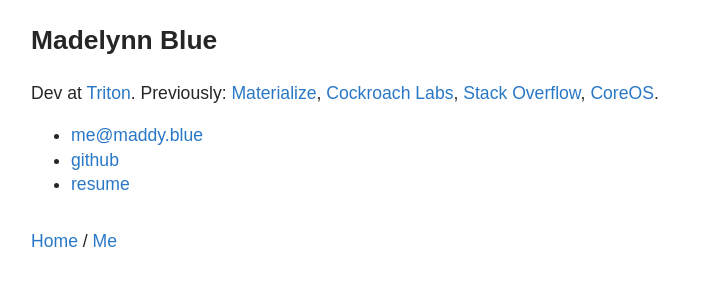
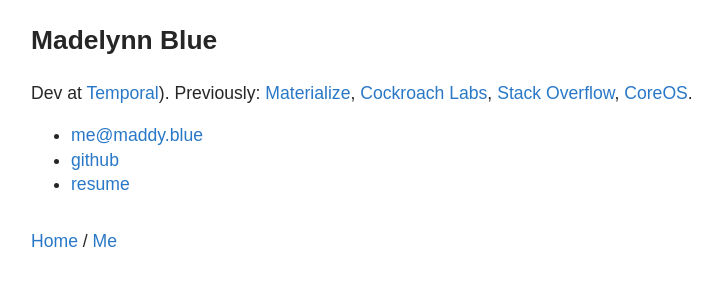
Before and after one commit to maddyblue/website, an Eleventy site: page src/me.md in a window 1280 px wide. Shown: the whole page, without its empty margins (109-827 px from the left). Built offline with nearby package versions, Linux system fonts and the light colour scheme; Eleventy itself is replaced by a stand-in of ours; files that its build step writes are made by us from their sources.

Commit message:
Update me.md

```diff
--- a/src/me.md
+++ b/src/me.md
@@ -3,7 +3,7 @@
 layout: layouts/post.njk
 ---
 
-Dev at [Triton](https://triton.ai/).
+Dev at [Temporal](https://temporal.io/)).
 Previously:
 [Materialize](https://materialize.com/),
 [Cockroach Labs](https://www.cockroachlabs.com/),
```
